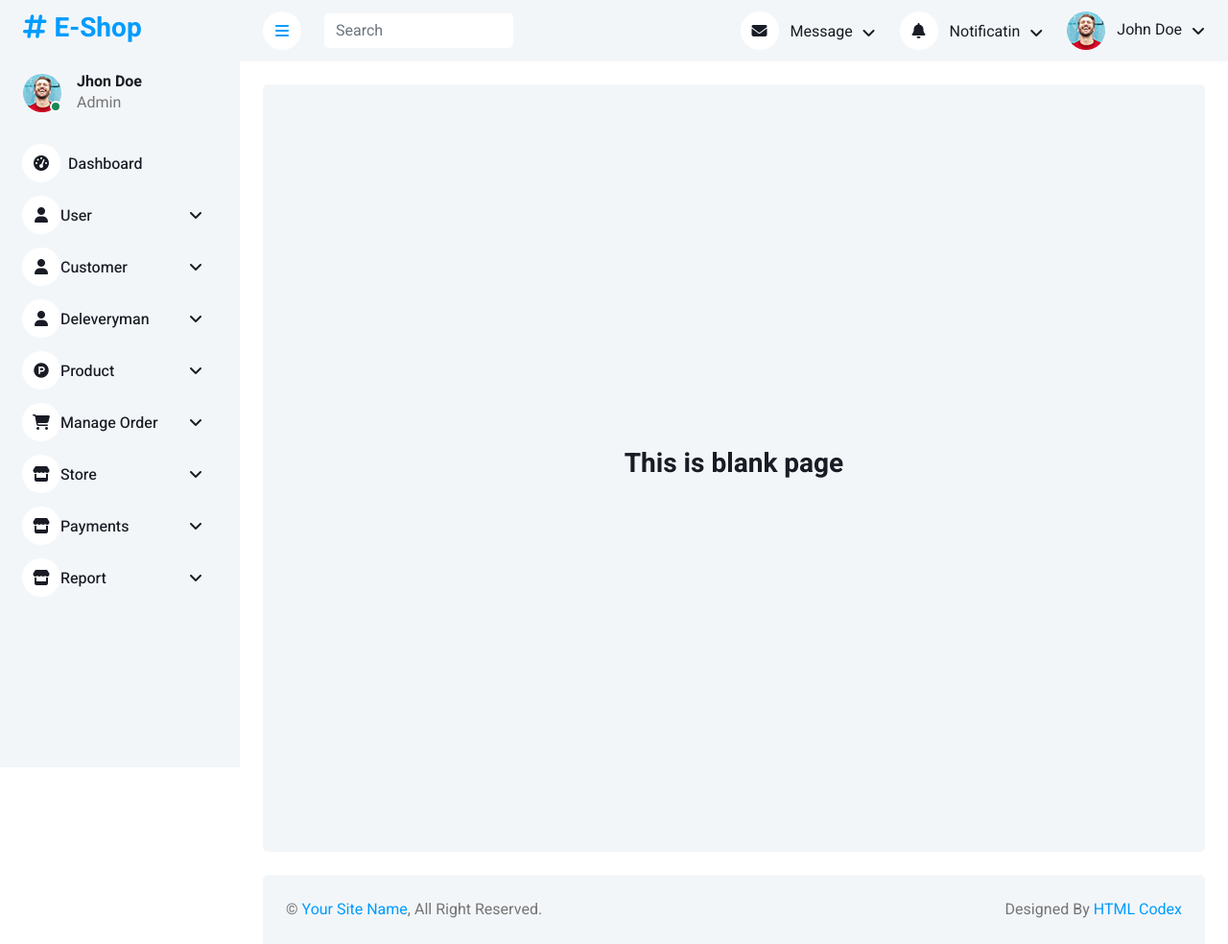
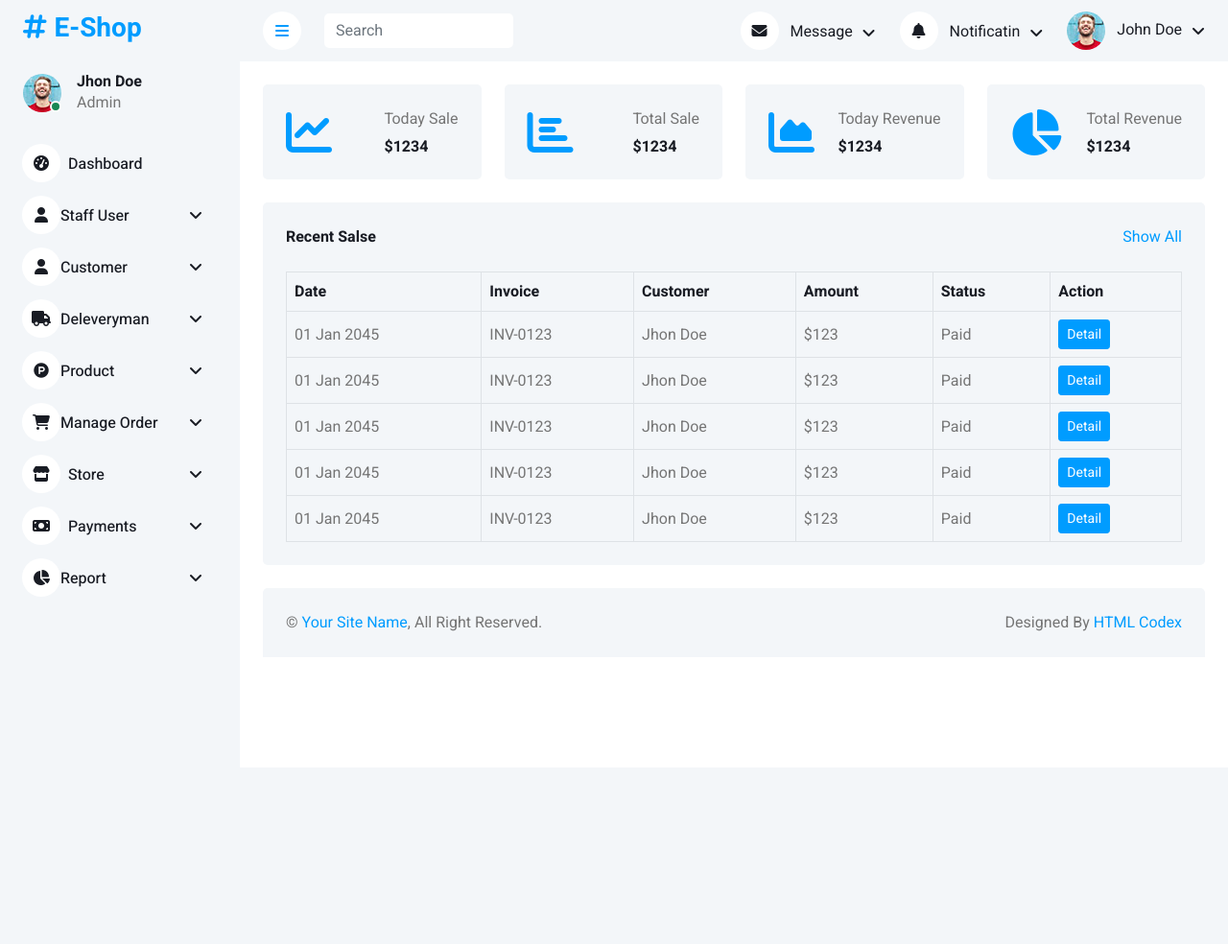
Before and after one commit to Smile-94/Grocery-e-shop, a Django app: page /authority/ in a window 1280 px wide. Shown: the whole page at 96% size. After the commit the page ends 658 px from the top, so only its background shows below. Run offline with Django 4.2, Linux system fonts and the light colour scheme; a user stored in the database is signed in; some libraries are stand-ins or nearby versions.

Commit message:
woriking on admin dashboard

```diff
--- a/accounts/urls.py
+++ b/accounts/urls.py
@@ -1,12 +1,11 @@
 from django.urls import path
 
+app_name = 'accounts'
 
 # accounts views
 from accounts.views import SignupView
 from accounts.views import UserLogout
 from accounts.views import UserLoginView
-
-app_name = 'accounts'
 
 
 urlpatterns = [
--- a/authority/templates/admin_base/admin_base.html
+++ b/authority/templates/admin_base/admin_base.html
@@ -50,7 +50,7 @@
         <!-- Sidebar Start -->
         <div class="sidebar pe-4 pb-3">
             <nav class="navbar bg-light navbar-light">
-                <a href="index.html" class="navbar-brand mx-4 mb-3">
+                <a href="{% url 'authority:authority' %}" class="navbar-brand mx-4 mb-3">
                     <h3 class="text-primary"><i class="fa fa-hashtag me-2"></i>E-Shop</h3>
                 </a>
                 <div class="d-flex align-items-center ms-4 mb-4">
@@ -66,23 +66,23 @@
                 <div class="navbar-nav w-100">
                     <a href="index.html" class="nav-item nav-link"><i class="fa fa-tachometer-alt me-2"></i>Dashboard</a>
                     <div class="nav-item dropdown">
-                        <a href="#" class="nav-link dropdown-toggle" data-bs-toggle="dropdown"><i class="fa-solid fa-user"></i></i>User</a>
+                        <a href="#" class="nav-link dropdown-toggle" data-bs-toggle="dropdown"><i class="fa-solid fa-user"></i></i>Staff User</a>
                         <div class="dropdown-menu bg-transparent border-0">
-                            <a href="button.html" class="dropdown-item"><i class="fa-solid fa-user-plus"></i>Add User</a>
-                            <a href="typography.html" class="dropdown-item"><i class="fa-solid fa-user"></i>User List</a>
+                            <a href="button.html" class="dropdown-item"><i class="fa-solid fa-user-plus me-2"></i>Add User</a>
+                            <a href="typography.html" class="dropdown-item"><i class="fa-solid fa-user me-2"></i>User List</a>
                         </div>
                     </div>
                     <div class="nav-item dropdown">
                         <a href="#" class="nav-link dropdown-toggle" data-bs-toggle="dropdown"><i class="fa-solid fa-user"></i></i>Customer</a>
                         <div class="dropdown-menu bg-transparent border-0">
-                            <a href="typography.html" class="dropdown-item"><i class="fa-solid fa-user"></i>Customer List</a>
+                            <a href="typography.html" class="dropdown-item"><i class="fa-solid fa-user me-2"></i>Customer List</a>
                         </div>
                     </div>
                     <div class="nav-item dropdown">
-                        <a href="#" class="nav-link dropdown-toggle" data-bs-toggle="dropdown"><i class="fa-solid fa-user"></i></i>Deleveryman</a>
+                        <a href="#" class="nav-link dropdown-toggle" data-bs-toggle="dropdown"><i class="fa-solid fa-truck"></i>Deleveryman</a>
                         <div class="dropdown-menu bg-transparent border-0">
-                            <a href="typography.html" class="dropdown-item"><i class="fa-solid fa-user"></i>Add Deleveryman</a>
-                            <a href="typography.html" class="dropdown-item"><i class="fa-solid fa-user"></i>Deleveryman List</a>
+                            <a href="typography.html" class="dropdown-item"><i class="fa-solid fa-truck me-2"></i>Add Deleveryman</a>
+                            <a href="typography.html" class="dropdown-item"><i class="fa-solid fa-truck me-2"></i>Deleveryman List</a>
                         </div>
                     </div>
                     <div class="nav-item dropdown">
@@ -103,24 +103,24 @@
                             <a href="typography.html" class="dropdown-item"><i class="fa-solid fa-cart-shopping me-2"></i>Delevered Order</a>
                     </div>
                     <div class="nav-item dropdown">
-                        <a href="#" class="nav-link dropdown-toggle" data-bs-toggle="dropdown"><i class="fa-solid fa-store"></i>Store</a>
+                        <a href="#" class="nav-link dropdown-toggle" data-bs-toggle="dropdown"><i class="fa-solid fa-store me-2"></i>Store</a>
                         <div class="dropdown-menu bg-transparent border-0">
-                            <a href="typography.html" class="dropdown-item"><i class="fa-solid fa-store"></i>Purchase Product</a>
-                            <a href="typography.html" class="dropdown-item"><i class="fa-solid fa-store"></i>Purchase List</a>
+                            <a href="typography.html" class="dropdown-item"><i class="fa-solid fa-store me-2"></i>Purchase Product</a>
+                            <a href="typography.html" class="dropdown-item"><i class="fa-solid fa-store me-2"></i>Purchase List</a>
                         </div>
                     </div>
                     <div class="nav-item dropdown">
-                        <a href="#" class="nav-link dropdown-toggle" data-bs-toggle="dropdown"><i class="fa-solid fa-store"></i>Payments</a>
+                        <a href="#" class="nav-link dropdown-toggle" data-bs-toggle="dropdown"><i class="fa-solid fa-money-bill me-2"></i>Payments</a>
                         <div class="dropdown-menu bg-transparent border-0">
-                            <a href="typography.html" class="dropdown-item"><i class="fa-solid fa-store"></i>Payments List</a>
+                            <a href="typography.html" class="dropdown-item"><i class="fa-solid fa-money-bill me-2"></i>Payments List</a>
                         </div>
                     </div>
                     <div class="nav-item dropdown">
-                        <a href="#" class="nav-link dropdown-toggle" data-bs-toggle="dropdown"><i class="fa-solid fa-store"></i>Report</a>
+                        <a href="#" class="nav-link dropdown-toggle" data-bs-toggle="dropdown"><i class="fa-solid fa-chart-pie"></i>Report</a>
                         <div class="dropdown-menu bg-transparent border-0">
-                            <a href="typography.html" class="dropdown-item"><i class="fa-solid fa-store"></i>Order Report</a>
-                            <a href="typography.html" class="dropdown-item"><i class="fa-solid fa-store"></i>Purchase Report</a>
-                            <a href="typography.html" class="dropdown-item"><i class="fa-solid fa-store"></i>Sals Report</a>
+                            <a href="typography.html" class="dropdown-item"><i class="fa-solid fa-chart-pie me-2"></i>Order Report</a>
+                            <a href="typography.html" class="dropdown-item"><i class="fa-solid fa-chart-pie me-2"></i>Purchase Report</a>
+                            <a href="typography.html" class="dropdown-item"><i class="fa-solid fa-chart-pie me-2"></i>Sals Report</a>
                         </div>
                     </div>
                 </div>
@@ -214,7 +214,7 @@
                         <div class="dropdown-menu dropdown-menu-end bg-light border-0 rounded-0 rounded-bottom m-0">
                             <a href="#" class="dropdown-item">My Profile</a>
                             <a href="#" class="dropdown-item">Settings</a>
-                            <a href="#" class="dropdown-item">Log Out</a>
+                            <a href="{% url 'accounts:logout' %}" class="dropdown-item">Log Out</a>
                         </div>
                     </div>
                 </div>
--- a/authority/templates/authority/admin.html
+++ b/authority/templates/authority/admin.html
@@ -5,13 +5,113 @@
 
 
 {% block body %}
-    <!-- Blank Start -->
-    <div class="container-fluid pt-4 px-4">
-        <div class="row vh-100 bg-light rounded align-items-center justify-content-center mx-0">
-            <div class="col-md-6 text-center">
-                <h3>This is blank page</h3>
+   <!-- Sale & Revenue Start -->
+   <div class="container-fluid pt-4 px-4">
+    <div class="row g-4">
+        <div class="col-sm-6 col-xl-3">
+            <div class="bg-light rounded d-flex align-items-center justify-content-between p-4">
+                <i class="fa fa-chart-line fa-3x text-primary"></i>
+                <div class="ms-3">
+                    <p class="mb-2">Today Sale</p>
+                    <h6 class="mb-0">$1234</h6>
+                </div>
+            </div>
+        </div>
+        <div class="col-sm-6 col-xl-3">
+            <div class="bg-light rounded d-flex align-items-center justify-content-between p-4">
+                <i class="fa fa-chart-bar fa-3x text-primary"></i>
+                <div class="ms-3">
+                    <p class="mb-2">Total Sale</p>
+                    <h6 class="mb-0">$1234</h6>
+                </div>
+            </div>
+        </div>
+        <div class="col-sm-6 col-xl-3">
+            <div class="bg-light rounded d-flex align-items-center justify-content-between p-4">
+                <i class="fa fa-chart-area fa-3x text-primary"></i>
+                <div class="ms-3">
+                    <p class="mb-2">Today Revenue</p>
+                    <h6 class="mb-0">$1234</h6>
+                </div>
+            </div>
+        </div>
+        <div class="col-sm-6 col-xl-3">
+            <div class="bg-light rounded d-flex align-items-center justify-content-between p-4">
+                <i class="fa fa-chart-pie fa-3x text-primary"></i>
+                <div class="ms-3">
+                    <p class="mb-2">Total Revenue</p>
+                    <h6 class="mb-0">$1234</h6>
+                </div>
             </div>
         </div>
     </div>
-    <!-- Blank End -->
+</div>
+<!-- Sale & Revenue End -->
+
+<!-- Recent Sales Start -->
+<div class="container-fluid pt-4 px-4">
+    <div class="bg-light text-center rounded p-4">
+        <div class="d-flex align-items-center justify-content-between mb-4">
+            <h6 class="mb-0">Recent Salse</h6>
+            <a href="">Show All</a>
+        </div>
+        <div class="table-responsive">
+            <table class="table text-start align-middle table-bordered table-hover mb-0">
+                <thead>
+                    <tr class="text-dark">
+                        <th scope="col">Date</th>
+                        <th scope="col">Invoice</th>
+                        <th scope="col">Customer</th>
+                        <th scope="col">Amount</th>
+                        <th scope="col">Status</th>
+                        <th scope="col">Action</th>
+                    </tr>
+                </thead>
+                <tbody>
+                    <tr>
+                        <td>01 Jan 2045</td>
+                        <td>INV-0123</td>
+                        <td>Jhon Doe</td>
+                        <td>$123</td>
+                        <td>Paid</td>
+                        <td><a class="btn btn-sm btn-primary" href="">Detail</a></td>
+                    </tr>
+                    <tr>
+                        <td>01 Jan 2045</td>
+                        <td>INV-0123</td>
+                        <td>Jhon Doe</td>
+                        <td>$123</td>
+                        <td>Paid</td>
+                        <td><a class="btn btn-sm btn-primary" href="">Detail</a></td>
+                    </tr>
+                    <tr>
+                        <td>01 Jan 2045</td>
+                        <td>INV-0123</td>
+                        <td>Jhon Doe</td>
+                        <td>$123</td>
+                        <td>Paid</td>
+                        <td><a class="btn btn-sm btn-primary" href="">Detail</a></td>
+                    </tr>
+                    <tr>
+                        <td>01 Jan 2045</td>
+                        <td>INV-0123</td>
+                        <td>Jhon Doe</td>
+                        <td>$123</td>
+                        <td>Paid</td>
+                        <td><a class="btn btn-sm btn-primary" href="">Detail</a></td>
+                    </tr>
+                    <tr>
+                        <td>01 Jan 2045</td>
+                        <td>INV-0123</td>
+                        <td>Jhon Doe</td>
+                        <td>$123</td>
+                        <td>Paid</td>
+                        <td><a class="btn btn-sm btn-primary" href="">Detail</a></td>
+                    </tr>
+                </tbody>
+            </table>
+        </div>
+    </div>
+</div>
+<!-- Recent Sales End -->
 {% endblock body %}
--- a/customer/models.py
+++ b/customer/models.py
@@ -1,7 +1,7 @@
 from django.db import models
 
 # Abstract Base Models
-from accounts.models import BaseModels
+from common.models import BaseModel
 
 # Import Models
 from accounts.models import User
@@ -9,7 +9,7 @@ from accounts.models import User
 # Create your models here.
 
 #Customer Billing Address
-class BillingAddress(BaseModels):
+class BillingAddress(BaseModel):
     address_of = models.OneToOneField(User, on_delete=models.CASCADE, related_name='billing_user')
     address = models.CharField(max_length=200, blank=True, null=True)
     contact_number = models.CharField(max_length=20, blank=True)
@@ -19,7 +19,7 @@ class BillingAddress(BaseModels):
 
 
 # Customer Shipping Address
-class ShippingAddress(BaseModels):
+class ShippingAddress(BaseModel):
     address_of = models.OneToOneField(User, on_delete=models.CASCADE, related_name='shipping_user')
     receiver_name = models.CharField(max_length=100, blank=True, null=True)
     address = models.CharField(max_length=200, blank=True, null=True)
```
Also changed, not shown: accounts/models.py (+0 -9 lines), accounts/views.py (+22 -0 lines), customer/migrations/0002_rename_modified_at_billingaddress_updated_at_and_more.py (added), db.sqlite3.
